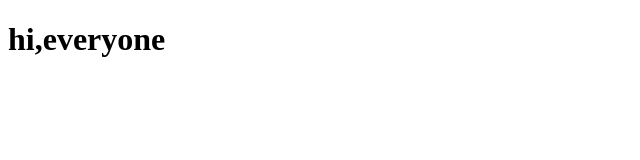
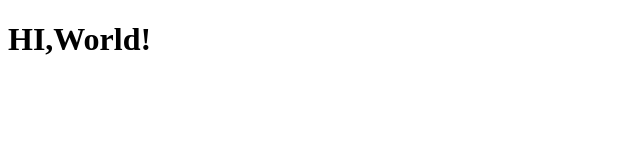
Before and after one commit to hankovsyi/HW1, a plain HTML site: page index.html in a window 1280 px wide. Shown: the whole page, without its empty margins (0-640 px from the left). Drawn offline with Linux system fonts and the light colour scheme.

Commit message:
update index.html

```diff
--- a/index.html
+++ b/index.html
@@ -7,6 +7,6 @@
     <title>Document</title>
 </head>
 <body>
-    <h1>hi,everyone</h1>
+    <h1>HI,World!</h1>
 </body>
 </html>
```
